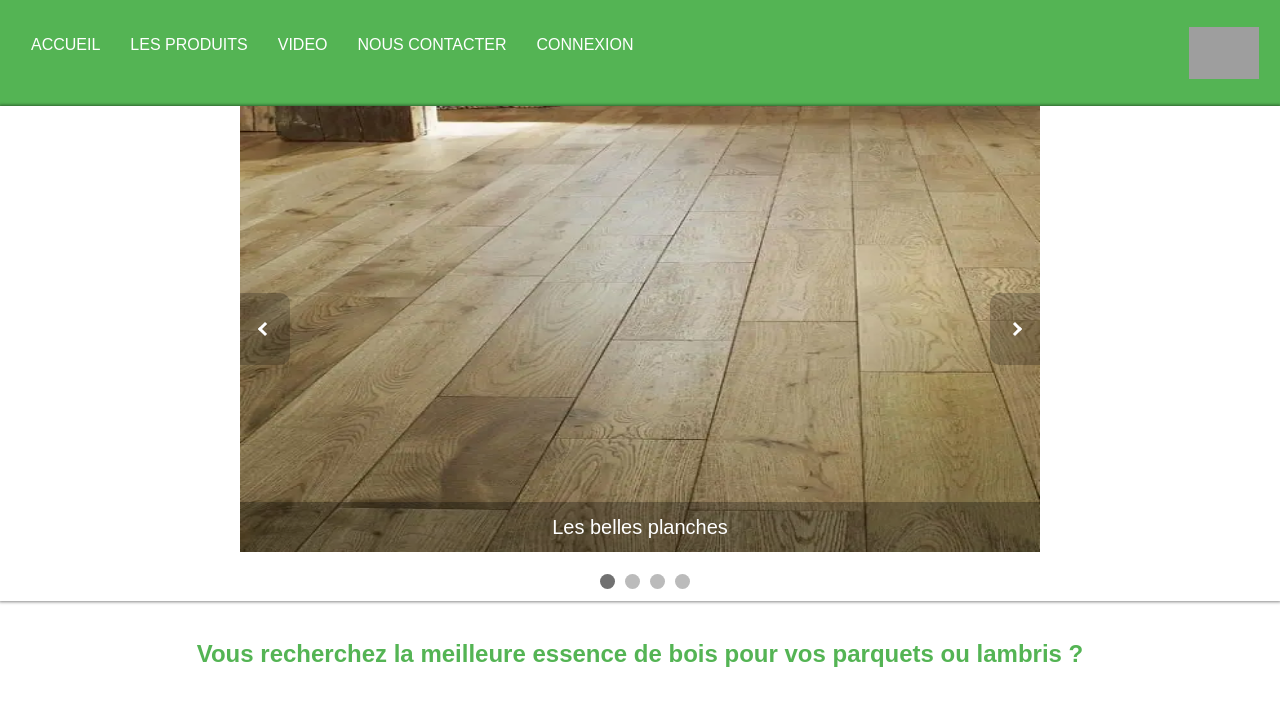
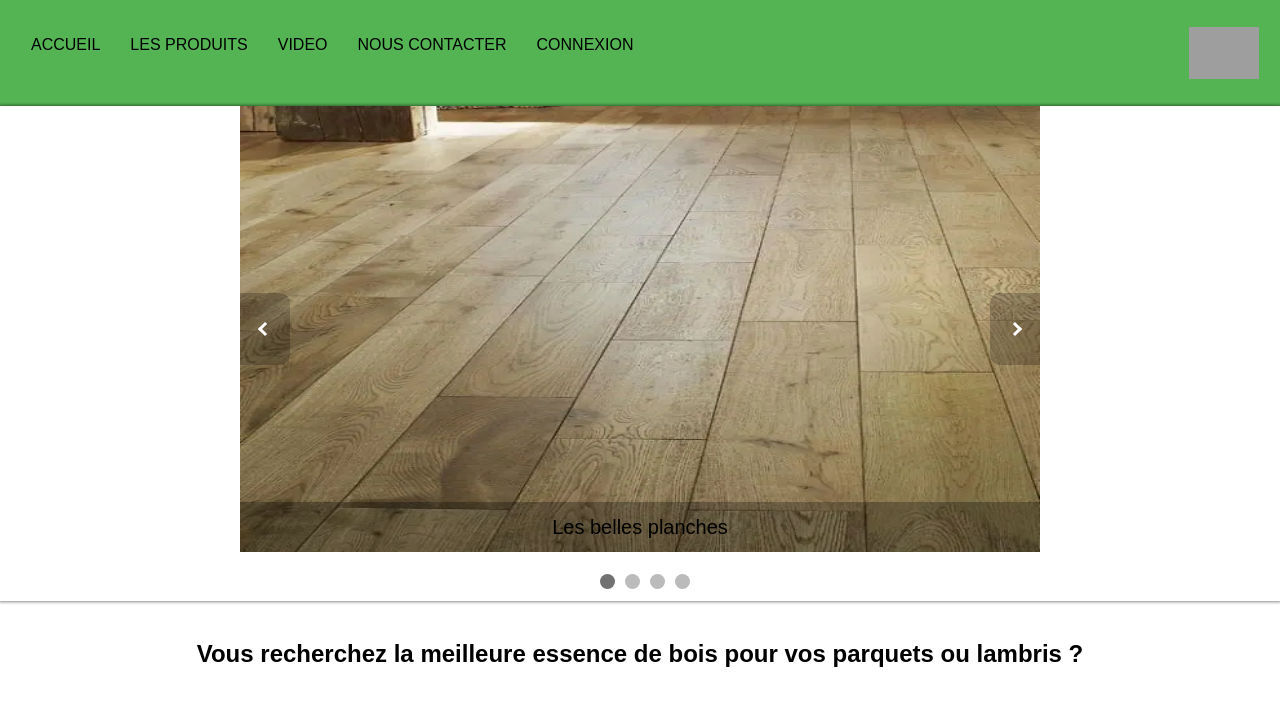
Before and after one commit to CepheusArcko-1/EcoConcept, a PHP site: page /index.php in a window 1280 px wide. Shown: the top 720 px of the page. Run offline with PHP 8.4, Linux system fonts and the light colour scheme; data comes from the database, SQL or seed files in the repository; grey boxes are pictures that could not be loaded.

Commit message:
Update style.css

```diff
--- a/site/style.css
+++ b/site/style.css
@@ -200,3 +200,7 @@ li {
 .reussite{
     color:green;
 }
+
+* {
+    color: black !important;
+}
```
